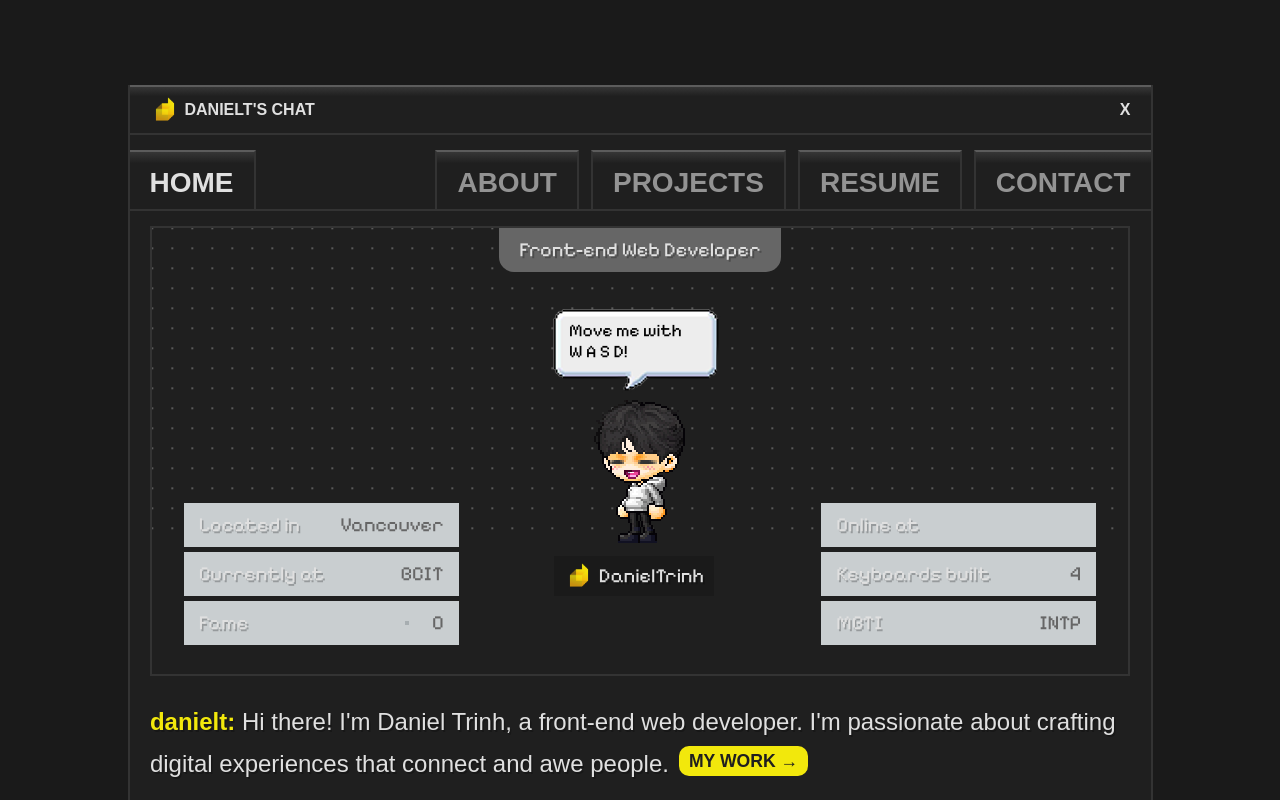
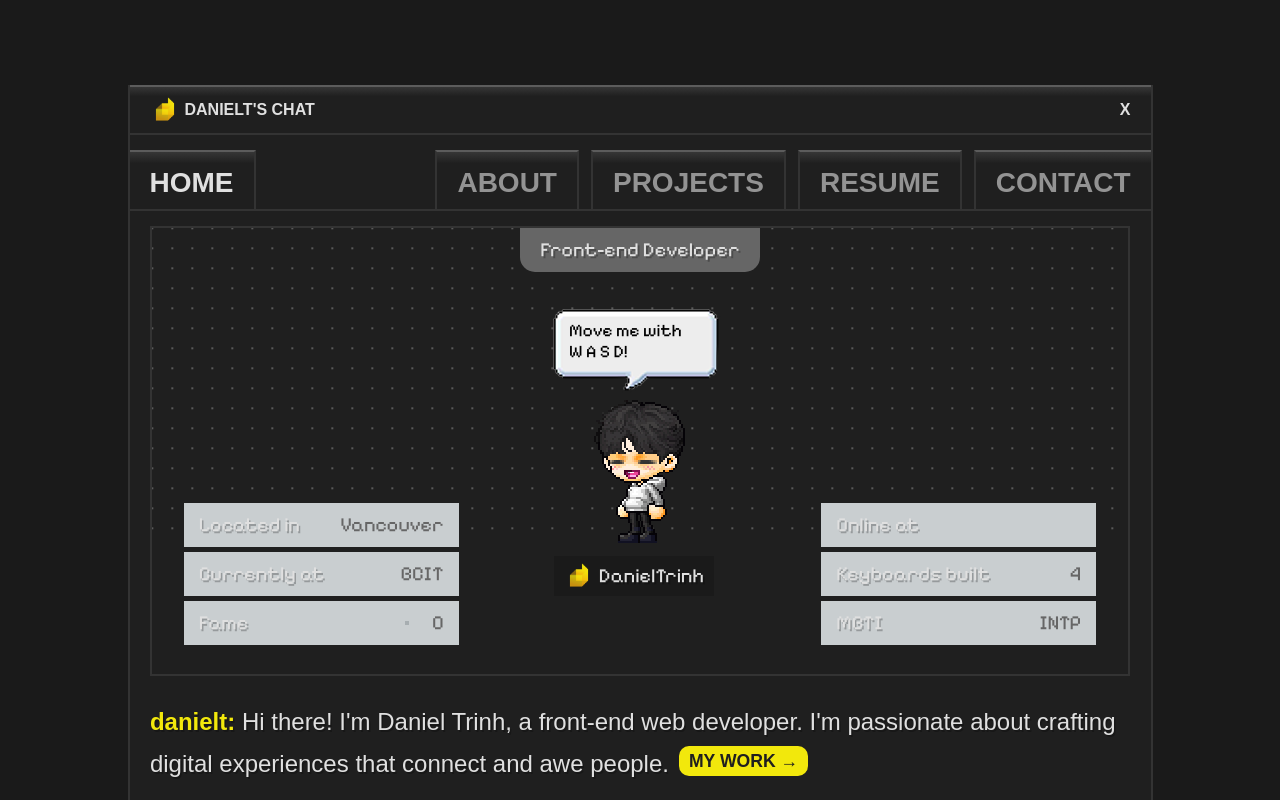
Before and after one commit to daniobanio/portfolio, a React (Vite) app: page / in a window 1280 px wide. Shown: the top 800 px of the page. Built offline with nearby package versions, Linux system fonts and the light colour scheme; no server answers; the database is empty; some icons are missing; a web font is replaced by a local one.

Commit message:
update hero

```diff
--- a/src/pages/Home.jsx
+++ b/src/pages/Home.jsx
@@ -95,7 +95,7 @@ const Home = () => {
                 </div>
               </div>
               <div className="hero-center-column">
-                <p className="hero-center-lvl">Front-end Web Developer</p>
+                <p className="hero-center-lvl">Front-end Developer</p>
                 <div
                   ref={containerRef}
                   className="hero-char-container"
```
